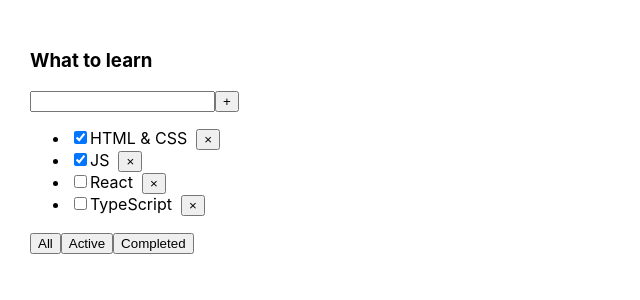
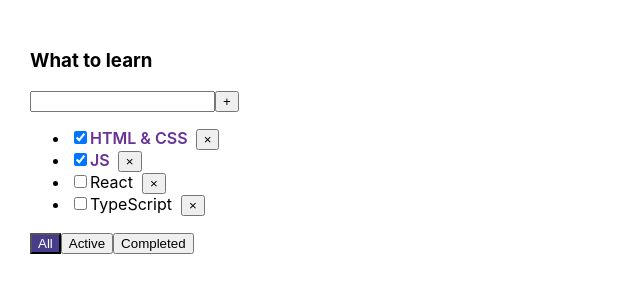
Before and after one commit to RudakovIlya/todo-list-ts, a React (Create React App) app: page / in a window 1280 px wide. Shown: the top 300 px of the page, without its empty margins (0-640 px from the left). Built offline with nearby package versions, Linux system fonts and the light colour scheme.

Commit message:
feat: added new functionality: functions for change status task and styles for error and task title

```diff
--- a/src/App.css
+++ b/src/App.css
@@ -1,8 +1,27 @@
 .App {
-  padding: 30px;
-  display: flex;
+    padding: 30px;
+    display: flex;
 }
 
 .App > div {
-  margin-right: 50px;
+    margin-right: 50px;
 }
+
+.btn-active {
+    background-color: darkslateblue;
+    color: #FFFFFF;
+}
+
+.task-done {
+    font-weight: 600;
+    color: rebeccapurple;
+}
+
+.error {
+    color: red;
+}
+
+.error-input {
+    outline: none;
+    border: 2px solid red;
+}
--- a/src/App.tsx
+++ b/src/App.tsx
@@ -13,6 +13,7 @@
 
 function App() {
     const todoListTitle: string = 'What to learn';
+
     const [tasks, setTasks] = useState<TaskType[]>([
         {
             id: v1(), title: 'HTML & CSS', isDone: true,
@@ -30,40 +31,43 @@
 
     const [filter, setFilter] = useState<FilterValuesType>('all');
 
+    const removeTask = (taskId: string) => {
+        const updateTasks = tasks.filter(task => task.id !== taskId);
+        setTasks(updateTasks);
+    };
+    const addTask = (title: string) => {
+        setTasks([...tasks, {id: v1(), title, isDone: false}])
+    }
     const changeTodoListFilter = (nextFilterValue: FilterValuesType) => {
         setFilter(nextFilterValue);
     };
-
-    const filterTasks = (filter: FilterValuesType, tasks: TaskType[]): TaskType[] => {
+    const getFilterTasks = (filter: FilterValuesType, tasks: TaskType[]): TaskType[] => {
         switch (filter) {
             case "completed":
+                return tasks.filter(t => t.isDone)
+            case 'active':
                 return tasks.filter(t => !t.isDone)
-            case 'active':
-                return tasks.filter(t => t.isDone)
             default:
                 return tasks
         }
     }
+    const changeStatus = (taskId: string, isDone: boolean) => {
+        setTasks(tasks.map(t => t.id === taskId ? {...t, isDone: isDone} : t))
+    }
 
-    const removeTask = (taskId: string) => {
-        const updateTasks = tasks.filter(task => task.id !== taskId);
-        setTasks(updateTasks);
-    };
-
-    const filteredTasks = filterTasks(filter, tasks);
-
-    const addTask = (title: string) => {
-        setTasks([...tasks, {id: v1(), title, isDone: false}])
-    }
+    const filteredTasks = getFilterTasks(filter, tasks);
 
     return (
         <div className="App">
             <TodoList
+                filter={filter}
                 addTask={addTask}
                 changeTodoListFilter={changeTodoListFilter}
                 removeTask={removeTask}
                 tasks={filteredTasks}
-                title={todoListTitle}/>
+                title={todoListTitle}
+                changeStatus={changeStatus}
+            />
         </div>
     );
 }
--- a/src/components/TodoList.tsx
+++ b/src/components/TodoList.tsx
@@ -3,57 +3,79 @@
 
 type TodoListPropsType = {
     title: string,
+    filter: FilterValuesType
     tasks: Array<TaskType>,
     removeTask: (taskId: string) => void,
     changeTodoListFilter: (nextFilterValue: FilterValuesType) => void,
     addTask: (title: string) => void
+    changeStatus: (taskId: string, isDone: boolean) => void
 };
 
 const TodoList = (props: TodoListPropsType) => {
-    const tasksElements = props.tasks.map((task: TaskType) => {
+
+    const tasksElements = props.tasks.length ?
+        <ul>{props.tasks.map((task: TaskType) => {
             const removeTask = () => props.removeTask(task.id)
+            const changeTaskStatus = (event: ChangeEvent<HTMLInputElement>) => props.changeStatus(task.id, event.currentTarget.checked)
             return (
                 <li key={task.id}>
-                <input type="checkbox" checked={task.isDone}/>
-                <span>{task.title} &nbsp;</span>
+                    <input type="checkbox" checked={task.isDone} onChange={changeTaskStatus}/>
+                    <span className={task.isDone ? 'task-done' : ''}>{task.title} &nbsp;</span>
                     <button onClick={removeTask}>&times;</button>
                 </li>
             )
-    });
+        })}</ul> : <span>List is empty!</span>;
 
-    const [title, setTitle] = useState('');
+    const [title, setTitle] = useState<string>('');
+    const [error, setError] = useState<boolean>(false);
 
-    const onClickHandler = () => {
-        props.addTask(title)
-        setTitle('')
+    const addTask = () => {
+        const trimmedTitle = title.trim()
+        if (trimmedTitle) {
+            props.addTask(trimmedTitle);
+            setTitle('');
+        } else {
+            setError(true);
         }
+    }
+
 
     const onKeyDownInputHandler = (event: KeyboardEvent<HTMLInputElement>) => {
         if (event.key === 'Enter') {
-            onClickHandler()
+            addTask()
         }
     }
 
     const onChangeInputHandler = (event: ChangeEvent<HTMLInputElement>) => {
         setTitle(event.currentTarget.value)
+
+        error && setError(false);
     }
 
     const onClickHandlerCreator = (filter: FilterValuesType) => () => props.changeTodoListFilter(filter);
 
     return (
         <div>
-            <h3>{props.title}</h3>
+            <h3 >{props.title}</h3>
             <div>
-                <input value={title} onChange={onChangeInputHandler} onKeyDown={onKeyDownInputHandler}/>
-                <button onClick={onClickHandler}>+</button>
+
+                <input className={error ? 'error-input' : ''} value={title} onChange={onChangeInputHandler} onKeyDown={onKeyDownInputHandler}/>
+                <button onClick={addTask}>+</button>
+                {error && <div className={'error'}>{'Please, enter task title!'}</div>}
             </div>
-            <ul>
+
             {tasksElements}
-            </ul>
+
             <div>
-                <button onClick={onClickHandlerCreator('all')}>All</button>
-                <button onClick={onClickHandlerCreator('active')}>Active</button>
-                <button onClick={onClickHandlerCreator('completed')}>Completed</button>
+                <button className={props.filter === 'all' ? 'btn-active' : ''}
+                        onClick={onClickHandlerCreator('all')}>All
+                </button>
+                <button className={props.filter === 'active' ? 'btn-active' : ''}
+                        onClick={onClickHandlerCreator('active')}>Active
+                </button>
+                <button className={props.filter === 'completed' ? 'btn-active' : ''}
+                        onClick={onClickHandlerCreator('completed')}>Completed
+                </button>
             </div>
         </div>
     );
```
Lines whose indentation alone changed are shown as unchanged.
